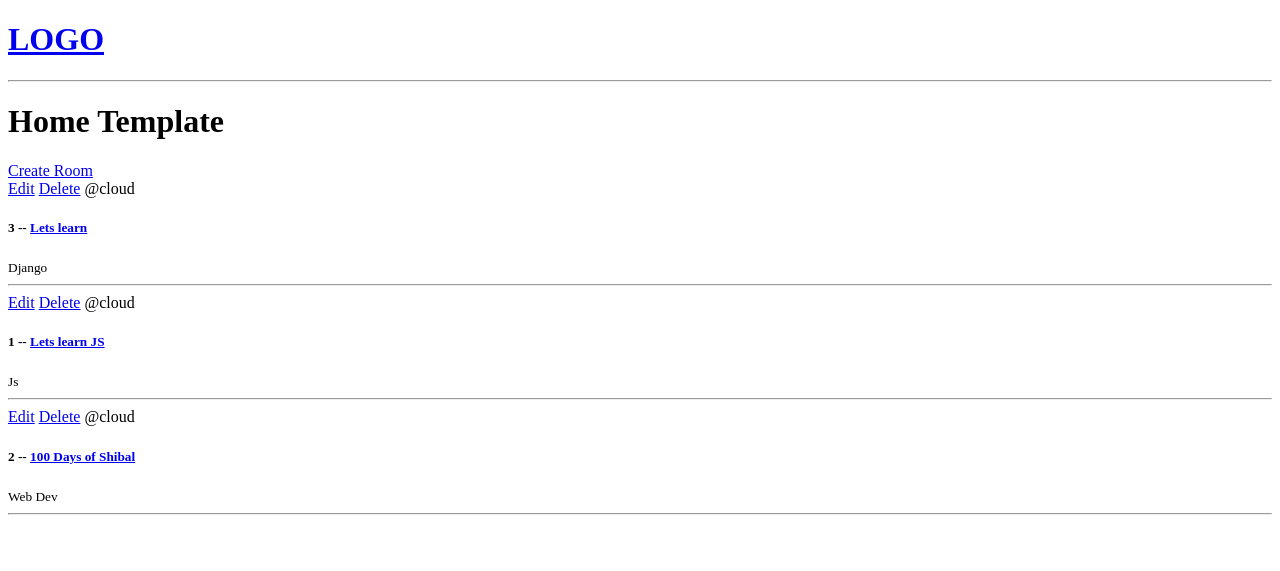
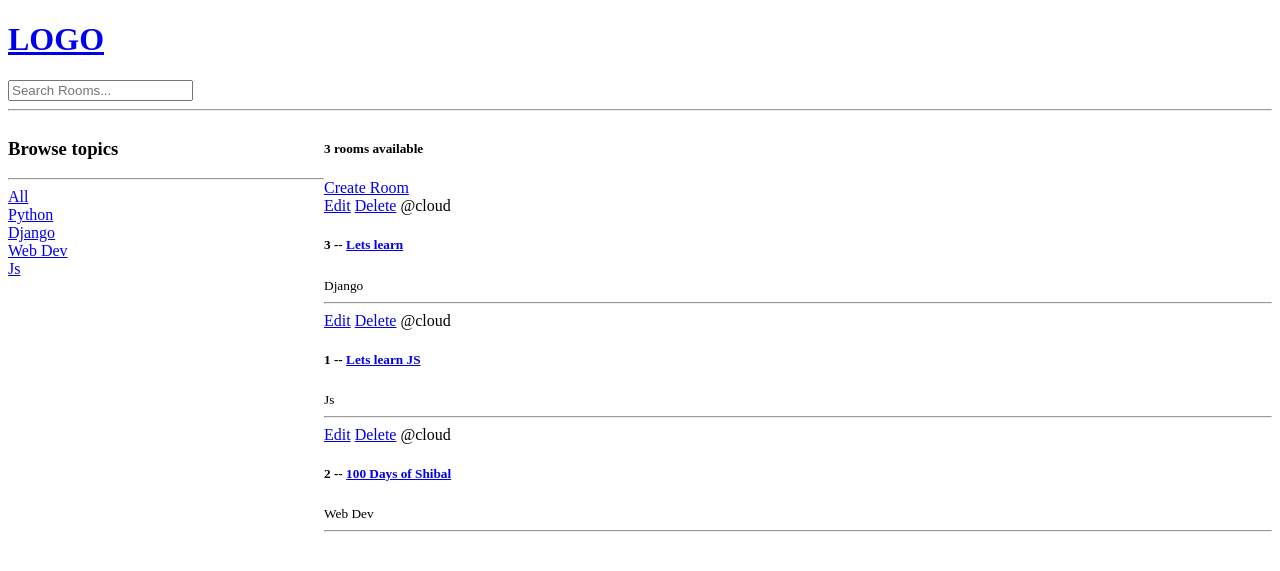
Before and after one commit to cloud-digiteer/studybud, a Django app: page / in a window 1280 px wide. Shown: the top 571 px of the page. Run offline with Django 5.2, Linux system fonts and the light colour scheme; data comes from the database, SQL or seed files in the repository.

Commit message:
Add Search Filter

```diff
--- a/studybud/base/templates/base/home.html
+++ b/studybud/base/templates/base/home.html
@@ -2,10 +2,34 @@
 
 {% block content %}
 
-<h1>Home Template</h1>
+<style>
+    .home-container{
+        display: grid;
+        grid-template-columns: 1fr 3fr;
+    }
+</style>
+
+<div class="home-container">
 
     <div>
+        <h3>Browse topics</h3>
+        <hr>
+
+        <div>
+            <a href="{% url 'home' %}">All</a>
+        </div>
+
+        {% for topic in topics %}
+        <div>
+            <a href="{% url 'home' %}?q={{topic.name}}">{{topic.name}}</a>
+        </div>
+        {% endfor %}
+    </div>
+
+    <div>
+        <h5>{{room_count}} rooms available</h5>
         <a href="{% url 'create-room'%}">Create Room</a>
+
         <div>
             {% for room in rooms %}
             <div>
@@ -20,4 +44,6 @@
         </div>
     </div>
 
+</div>
+
 {% endblock content %}
--- a/studybud/base/views.py
+++ b/studybud/base/views.py
@@ -1,10 +1,19 @@
 from django.shortcuts import render, redirect
-from .models import Room
+from django.db.models import Q
+from .models import Room, Topic
 from .forms import RoomForm
 
 def home(request):
-    rooms = Room.objects.all()
-    return render(request, 'base/home.html', {'rooms':rooms})
+    q = request.GET.get('q') if request.GET.get('q') != None else ''
+    rooms = Room.objects.filter(
+        Q(topic__name__icontains=q) |
+        Q(name__icontains=q) |
+        Q(description__icontains=q)
+        )
+    topics = Topic.objects.all()
+    room_count = rooms.count()
+    context = {"rooms": rooms, "topics":topics, "room_count":room_count}
+    return render(request, 'base/home.html', context)
 
 def room(request, pk):
     room = Room.objects.get(id=pk)
--- a/studybud/templates/navbar.html
+++ b/studybud/templates/navbar.html
@@ -2,4 +2,8 @@
     <h1>LOGO</h1>
 </a>
 
+<form method="GET" action="{% url 'home' %}"">
+    <input type="text" name="q" placeholder="Search Rooms..."/>
+</form>
+
 <hr>
```
Lines whose indentation alone changed are shown as unchanged.
